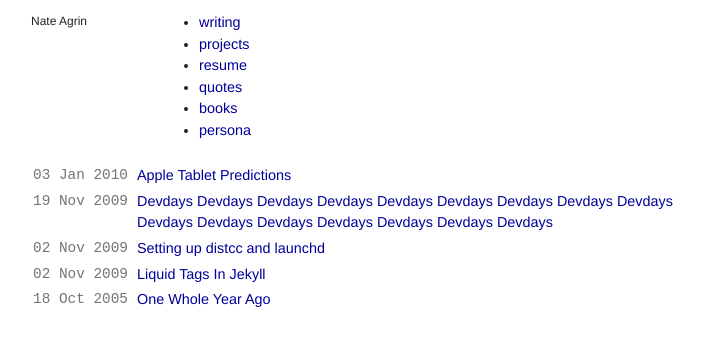
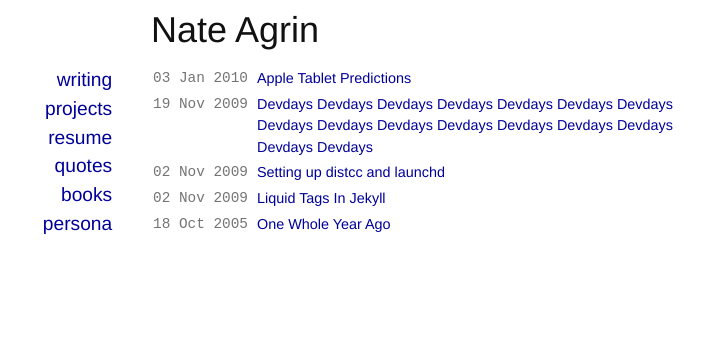
Before and after one commit to n8agrin/n8agrin.github.io, a Jekyll site: the page built from writing.html, in a window 1280 px wide. Shown: the top 346 px of the page, without its empty margins (274-978 px from the left). Built offline with Jekyll 4.4.1, drawn with Linux system fonts in a browser that asks for light colours; Markdown is read by kramdown in place of the engine named in the settings.

Commit message:
Adds vertical nav to other pages besides home.

```diff
--- a/_layouts/home.html
+++ b/_layouts/home.html
@@ -11,15 +11,15 @@
 
 <body>
   <div class="container">
-    <div class="span-17 last header">
+    <div class="span-14 prepend-3 last header">
       <h1>Nate Agrin</h1>
     </div>
     <div class="span-3 navigation">
       {% include navigation.html %}
     </div>
-  <div class="span-13 last">
-      {{ content }}
-  </div>
+    <div class="span-14 last">
+        {{ content }}
+    </div>
   </div>
   <script type="text/javascript">var gaJsHost = (("https:" == document.location.protocol) ? "https://ssl." : "http://www.");document.write(unescape("%3Cscript src='" + gaJsHost + "google-analytics.com/ga.js' type='text/javascript'%3E%3C/script%3E"));</script>
   <script type="text/javascript">try {var pageTracker = _gat._getTracker("UA-248105-3"); pageTracker._trackPageview();} catch(err) {}</script>
--- a/_posts/2005-10-18-One-Whole-Year-Ago.textile
+++ b/_posts/2005-10-18-One-Whole-Year-Ago.textile
@@ -1,5 +1,5 @@
 ---
-layout: new_writing
+layout: home
 title: One Whole Year Ago
 updated: 2009-12-30
 ---
--- a/css/new_bold.css
+++ b/css/new_bold.css
@@ -1,12 +1,7 @@
 /* @override http://localhost:4000/css/new_bold.css */
 
 body {
-/*    font-family: helvetica, arial, freesans, clean, sans-serif;*/
     font-family: 'Helvetica Neue', Helvetica, Arial, sans-serif;
-}
-
-p, ul, ol {
-  font-size: 1.2em;
 }
 
 a {
@@ -14,16 +9,17 @@ a {
 }
 
 a img {
-    border: 12px solid #211D26;
+	margin-bottom: 1.5em;
+    border: 1.5em solid #594D4F;
     -webkit-box-shadow: 0px 0px 10px #888;
     -moz-box-shadow: 0px 0px 10px #888;
 }
 
-/**
-	Creates a 21 column wide grid.
-**/
+/*
+Creates a 17 column wide grid.
+*/
 .container {
-  width: 670px;
+  	width: 670px;
 }
 
 /*
@@ -36,32 +32,14 @@ Navigation
 	text-align: right;
 }
 
-.navigation li a {
-	font-weight: bold;
-}
-
 .navigation li a:hover {
 	color: #000099;
-	border-bottom: 6px solid;
+	border-bottom: 0.2em solid;
 }
 
 /*
 Home
 */
-
-.home h1 {
-	margin: 0;
-    font-size: 10em;
-/*	letter-spacing: -6px;*/
-	display: inline;
-
-}
-
-.home img {
-/*    margin-top: 24px;*/
-/*	margin-bottom: 20px;*/
-/*    float: left;*/
-}
 
 .home p {
     font-size: 1.6em;
--- a/index.html
+++ b/index.html
@@ -3,6 +3,7 @@ layout: home
 title: "Nate Agrin"
 ---
 <div class="home">
-  <!-- <a href="http://www.flickr.com/photos/n8agrin/4146040681/" title="K&amp;R's Wedding by n8agrin, on Flickr"><img src="http://farm3.static.flickr.com/2707/4146040681_aee8ecfdcc_m.jpg" width="100%" alt="K&amp;R's Wedding" /></a> -->
+  <a href="http://www.flickr.com/photos/n8agrin/3798584746/" title="Yours, truely by n8agrin, on Flickr"><img src="http://farm3.static.flickr.com/2507/3798584746_b6c2916abd.jpg" width="514px" alt="Yours, truely" /></a>
+  <hr/>
   <p>I'm a traveler, web developer, photographer, surfer and snowboarder. I'm interested in information visualization and how communities use communication technologies in creative, disruptive ways. I admire simple, minimalist design. I'm employed at <a href="http://www.splunk.com">Splunk</a> as a User Interface Engineer where I aspire to make fun, useful software. I write short observations on <a href="http://www.twitter.com/n8agrin">Twitter</a>, and longer comments here, often about technology. Lauren took this photo of me.</p>
 </div>
--- a/writing.html
+++ b/writing.html
@@ -1,8 +1,8 @@
 ---
-layout: curvey
+layout: home
 title: "Nate Agrin: Writing"
 ---
-<div class="span-17 last writing">
+<div class="writing">
   <table class="posts">
   {% for post in site.posts %}
     <tr>
```
Also changed, not shown: 5 other files.
